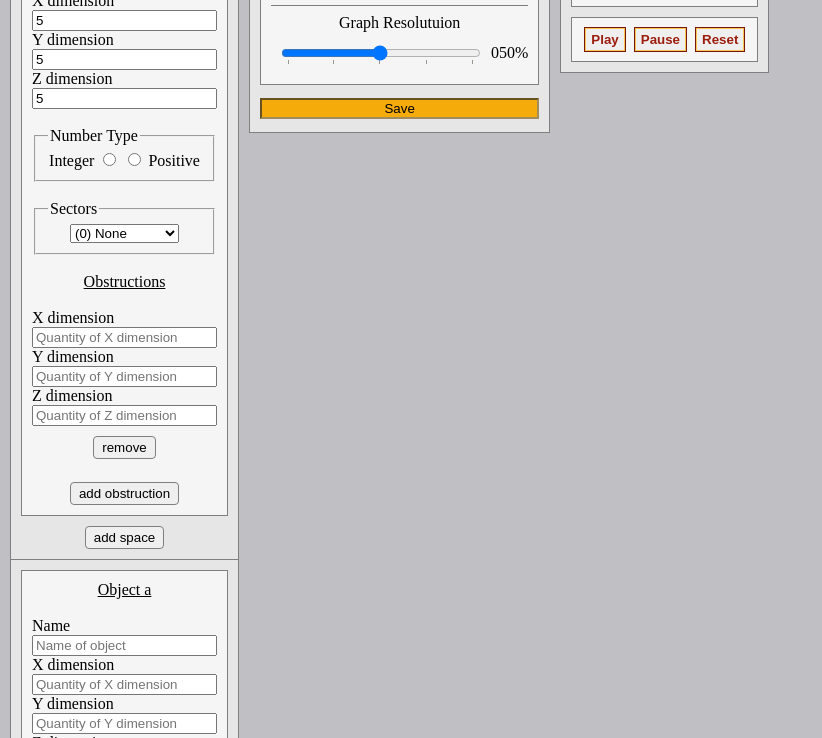
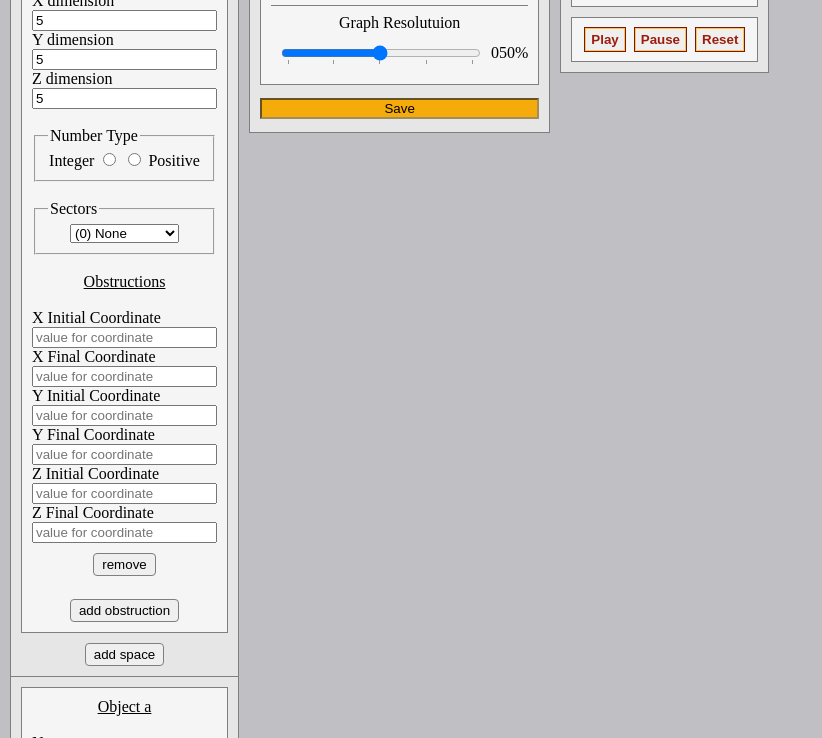
Before and after one commit to bthol/inPlace, a plain HTML site: page index.html in a window 1280 px wide. Both pictures are taken after typing "Sample", "5", "5", "5" into the empty fields and a click on the button "add obstruction". Shown: the part 499-1237 px from the top of the page, without its empty margins (0-822 px from the left). Drawn offline with Linux system fonts and the light colour scheme.

Commit message:
obstructions

```diff
--- a/main.js
+++ b/main.js
@@ -41,7 +41,7 @@ let modelIDstructure = [0]; // modelID
 
 // unique form id and info
 let spaceFormIDstructure = [0];
-let obstructFormIDstructure = [0]; // for forms and obstructDef: obstructDefID
+let obstructFormIDstructure = [0];
 let objectFormIDstructure = [0];
 
 const characters = ["a", "b", "c", "d", "e", "f", "g", "h", "i", "j", "k", "l", "m", "n", "o", "p", "q", "r", "s", "t", "u", "v", "w", "x", "y", "z", "1", "2", "3", "4", "5", "6", "7", "8", "9", "0" ];
@@ -88,7 +88,6 @@ function getID(structure) {
 // Data Structures
 let spaceDef = [];
 let objectDef = [];
-let obstructDef = [];
 let objectQueue = [];
 let models = [];
 
@@ -196,10 +195,13 @@ function defineSpaces() {
         // obstructions
         let obstruct = [];
         forms[i].querySelectorAll('.obstruction').forEach((o) => {
-            const x = o.querySelector('.Xdimension').value;
-            const y = o.querySelector('.Ydimension').value;
-            const z = o.querySelector('.Zdimension').value;
-            obstruct.push([x, y, z]);
+            const xi = o.querySelector('.x-coor-i').value;
+            const xf = o.querySelector('.x-coor-f').value;
+            const yi = o.querySelector('.y-coor-i').value;
+            const yf = o.querySelector('.y-coor-f').value;
+            const zi = o.querySelector('.z-coor-i').value;
+            const zf = o.querySelector('.z-coor-f').value;
+            obstruct.push([xi, xf, yi, yf, zi, zf]);
         });
 
         // pass info as arguments into defineSpaces function
@@ -229,68 +231,6 @@ function defineObjects() {
         const quantity = form.querySelector('.quantity').value;
         defineObject(name, x, y, z, quantity);
     });
-};
-
-// Defintion of Obstructions
-function defineObstruction(obstructDefID, x, y, z, spaceDefIndex) {
-    // defines obstruction for given model definition
-    let obstr = {};
-    obstr.obstructDefID = obstructDefID;
-    obstr.x = x;
-    obstr.y = y;
-    obstr.z = z;
-    obstr.spaceDefIndex = spaceDefIndex;
-    obstructDef.push(obstr);
-};
-
-function defineObstructions() {
-    // defines every obstruction for every model definition
-    const forms = formModel.querySelectorAll(".space-form");
-    for (let i = 0; i < forms.length; i++) {
-        // select all obstructions within that space form
-        const obstrs = forms[i].querySelectorAll(".obstruction");
-        for (let j = 0; j < obstrs.length; j++) {
-            // define each obstruction for that space form
-            defineObstruction(obstrs[j].id, obstrs[j].querySelector(".Xdimension").value, obstrs[j].querySelector(".Ydimension").value, obstrs[j].querySelector(".Zdimension").value, i);
-        }
-    }
-};
-
-// Object Generation
-function generateObject(objectDefIndex) {
-    // generate object and store in queue structure
-    const OD = objectDef[objectDefIndex];
-    let object = {
-        objectID: `${OD.objectDefID}-${generateID(objectIDstructure)}`,
-        x: OD.x,
-        y: OD.y,
-        z: OD.z,
-        volume: OD.volume,
-    };
-
-    // add coordinates
-    let coordinates = [];
-    for (let x = 0; x < object.x; x++) {
-        for (let y = 0; y < object.y; y++) {
-            for (let z = 0; z < object.z; z++) {
-                coordinates.push([x, y, z]);
-            }
-        }
-    }
-    object.coors = coordinates;
-
-    // push to queue
-    objectQueue.push(object);
-};
-
-function generateObjects() {
-    // generate single instance of each object defintion
-    for (let i = 0; i < objectDef.length; i++) {
-        // generate duplicates per quantity in object defintion
-        for (let j = 0; j < objectDef[i].quantity; j++) {
-            generateObject(i);
-        }
-    }
 };
 
 // Model Generation
@@ -352,7 +292,45 @@ function generateModel(spaceDefIndex) {
 function generateModels() {
     // generate single instance of each spatial model defintion
     for (let i = 0; i < spaceDef.length; i++) {
+        // each space form
         generateModel(i);
+    }
+};
+
+// Object Generation
+function generateObject(objectDefIndex) {
+    // generate object and store in queue structure
+    const OD = objectDef[objectDefIndex];
+    let object = {
+        objectID: `${OD.objectDefID}-${generateID(objectIDstructure)}`,
+        x: OD.x,
+        y: OD.y,
+        z: OD.z,
+        volume: OD.volume,
+    };
+
+    // add coordinates
+    let coordinates = [];
+    for (let x = 0; x < object.x; x++) {
+        for (let y = 0; y < object.y; y++) {
+            for (let z = 0; z < object.z; z++) {
+                coordinates.push([x, y, z]);
+            }
+        }
+    }
+    object.coors = coordinates;
+
+    // push to queue
+    objectQueue.push(object);
+};
+
+function generateObjects() {
+    // generate single instance of each object defintion
+    for (let i = 0; i < objectDef.length; i++) {
+        // generate duplicates per quantity in object defintion
+        for (let j = 0; j < objectDef[i].quantity; j++) {
+            generateObject(i);
+        }
     }
 };
 
@@ -924,24 +902,24 @@ function modelParametersFormValid() {
         }
 
         // validate dimension fields
-        const x = form.querySelectorAll(".Xdimension");
-        const y = form.querySelectorAll(".Ydimension");
-        const z = form.querySelectorAll(".Zdimension");
+        if (form.querySelector(".Xdimension").value === "") {
+            return false;
+        }
+        if (form.querySelector(".Ydimension").value === "") {
+            return false;
+        }
+        if (form.querySelector(".Zdimension").value === "") {
+            return false;
+        }
+
+        // validate obstructions
+        const fields = form.querySelectorAll(".obstruct-coor");
         for (i in x) {
-            if (x[i].value === "") {
+            if (fields[i].value === "") {
                 return false;
             }
         }
-        for (i in y) {
-            if (y[i].value === "") {
-                return false;
-            }
-        }
-        for (i in z) {
-            if (z[i].value === "") {
-                return false;
-            }
-        }
+
     }
 
     // validate object forms
@@ -968,7 +946,7 @@ function modelParametersFormValid() {
 function generate(e) {
     // generates models from forms
 
-    // only prevent default if valid
+    // only prevent default if non-empty inputs
     // to use default form validation
     // if (modelParametersFormValid()) {
     //     e.preventDefault();
@@ -979,7 +957,6 @@ function generate(e) {
     // initialize data structures
     spaceDef = [];
     objectDef = [];
-    obstructDef = [];
     models = [];
     objectQueue = [];
 
@@ -992,23 +969,39 @@ function generate(e) {
 
     // unique form id and info
     spaceFormIDstructure = [0];
-    obstructFormIDstructure = [0]; // for forms and obstructDef: obstructDefID
+    obstructFormIDstructure = [0];
     objectFormIDstructure = [0];
 
     // defintion
+    defineSpaces();
     defineObjects();
-    defineSpaces();
-    defineObstructions();
 
     // generation
-    // generateObjects();
-    // generateModels();
+    generateModels();
+    generateObjects();
+
+    // close points by obstructions
+    for (let i = 0; i < spaceDef.length; i++) {
+        // each space form
+        const obstrs = spaceDef[i].obstruct;
+        for (let j = 0; j < obstrs.length; j++) {
+            // each obstruction for space at i
+            // close 3d area
+            for (let x = obstrs[j][0] - 1; x < obstrs[j][1]; x++) {
+                for (let y = obstrs[j][2] - 1; y < obstrs[j][3]; y++) {
+                    for (let z = obstrs[j][4] - 1; z < obstrs[j][5]; z++) {
+                        spa(i, Number(x), Number(y), Number(z)).open = false;
+                    }
+                }
+            }
+        }
+    }
 
     console.log(spaceDef);
-    console.log(objectDef);
-    console.log(obstructDef);
-    // console.log(models);
+    // console.log(objectDef);
+    console.log(models);
     // console.log(objectQueue);
+    console.log(getScanFull(0, openPoint, false));
 
     // visualization
 
@@ -1069,49 +1062,95 @@ function addObstructForm(e) {
     obstruct.setAttribute('id', `obstruct-${generateID(obstructFormIDstructure)}`);
 
     // create components
-    const labelX = document.createElement('label');
-    labelX.setAttribute('for', 'Xdimension');
-    labelX.innerText = "X dimension";
 
-    const x = document.createElement('input');
-    x.setAttribute('name', 'Xdimension');
-    x.setAttribute('class', 'Xdimension');
-    x.setAttribute('type', 'number');
-    x.setAttribute('min', '1');
-    x.setAttribute('placeholder', "Quantity of X dimension");
-    x.setAttribute('required', true);
+    // X
+    const labelXi = document.createElement('label');
+    labelXi.setAttribute('for', 'xCoorI');
+    labelXi.innerText = "X Initial Coordinate";
 
-    const labelY = document.createElement('label');
-    labelY.setAttribute('for', 'Ydimension');
-    labelY.innerText = "Y dimension";
+    const xi = document.createElement('input');
+    xi.setAttribute('name', 'xCoorI');
+    xi.setAttribute('class', 'x-coor-i obstruct-coor');
+    xi.setAttribute('type', 'number');
+    xi.setAttribute('min', '1');
+    xi.setAttribute('placeholder', "value for coordinate");
+    xi.setAttribute('required', true);
 
-    const y = document.createElement('input');
-    y.setAttribute('name', 'Ydimension');
-    y.setAttribute('class', 'Ydimension');
-    y.setAttribute('type', 'number');
-    y.setAttribute('min', '1');
-    y.setAttribute('placeholder', "Quantity of Y dimension");
-    y.setAttribute('required', true);
+    const labelXf = document.createElement('label');
+    labelXf.setAttribute('for', 'xCoorF');
+    labelXf.innerText = "X Final Coordinate";
 
-    const labelZ = document.createElement('label');
-    labelZ.setAttribute('for', 'Zdimension');
-    labelZ.innerText = "Z dimension";
+    const xf = document.createElement('input');
+    xf.setAttribute('name', 'xCoorF');
+    xf.setAttribute('class', 'x-coor-f obstruct-coor');
+    xf.setAttribute('type', 'number');
+    xf.setAttribute('min', '1');
+    xf.setAttribute('placeholder', "value for coordinate");
+    xf.setAttribute('required', true);
 
-    const z = document.createElement('input');
-    z.setAttribute('name', 'Zdimension');
-    z.setAttribute('class', 'Zdimension');
-    z.setAttribute('type', 'number');
-    z.setAttribute('min', '1');
-    z.setAttribute('placeholder', "Quantity of Z dimension");
-    z.setAttribute('required', true);
+    // Y
+    const labelYi = document.createElement('label');
+    labelYi.setAttribute('for', 'yCoorI');
+    labelYi.innerText = "Y Initial Coordinate";
+
+    const yi = document.createElement('input');
+    yi.setAttribute('name', 'yCoorI');
+    yi.setAttribute('class', 'y-coor-i obstruct-coor');
+    yi.setAttribute('type', 'number');
+    yi.setAttribute('min', '1');
+    yi.setAttribute('placeholder', "value for coordinate");
+    yi.setAttribute('required', true);
+
+    const labelYf = document.createElement('label');
+    labelYf.setAttribute('for', 'yCoorF');
+    labelYf.innerText = "Y Final Coordinate";
+
+    const yf = document.createElement('input');
+    yf.setAttribute('name', 'yCoorF');
+    yf.setAttribute('class', 'y-coor-f obstruct-coor');
+    yf.setAttribute('type', 'number');
+    yf.setAttribute('min', '1');
+    yf.setAttribute('placeholder', "value for coordinate");
+    yf.setAttribute('required', true);
+
+    // Z
+    const labelZi = document.createElement('label');
+    labelZi.setAttribute('for', 'zCoorI');
+    labelZi.innerText = "Z Initial Coordinate";
+
+    const zi = document.createElement('input');
+    zi.setAttribute('name', 'zCoorI');
+    zi.setAttribute('class', 'z-coor-i obstruct-coor');
+    zi.setAttribute('type', 'number');
+    zi.setAttribute('min', '1');
+    zi.setAttribute('placeholder', "value for coordinate");
+    zi.setAttribute('required', true);
+
+    const labelZf = document.createElement('label');
+    labelZf.setAttribute('for', 'zCoorF');
+    labelZf.innerText = "Z Final Coordinate";
+
+    const zf = document.createElement('input');
+    zf.setAttribute('name', 'zCoorF');
+    zf.setAttribute('class', 'z-coor-f obstruct-coor');
+    zf.setAttribute('type', 'number');
+    zf.setAttribute('min', '1');
+    zf.setAttribute('placeholder', "value for coordinate");
+    zf.setAttribute('required', true);
 
     // assemble components
-    obstruct.appendChild(labelX);
-    obstruct.appendChild(x);
-    obstruct.appendChild(labelY);
-    obstruct.appendChild(y);
-    obstruct.appendChild(labelZ);
-    obstruct.appendChild(z);
+    obstruct.appendChild(labelXi);
+    obstruct.appendChild(xi);
+    obstruct.appendChild(labelXf);
+    obstruct.appendChild(xf);
+    obstruct.appendChild(labelYi);
+    obstruct.appendChild(yi);
+    obstruct.appendChild(labelYf);
+    obstruct.appendChild(yf);
+    obstruct.appendChild(labelZi);
+    obstruct.appendChild(zi);
+    obstruct.appendChild(labelZf);
+    obstruct.appendChild(zf);
     obstruct.appendChild(removeBTNComponent('remove', 'removeBTN-layout'));
 
     // append built obstruction to the space form containing the selected button
```
Also changed, not shown: index.html (+6 -0 lines), 1 other file.
